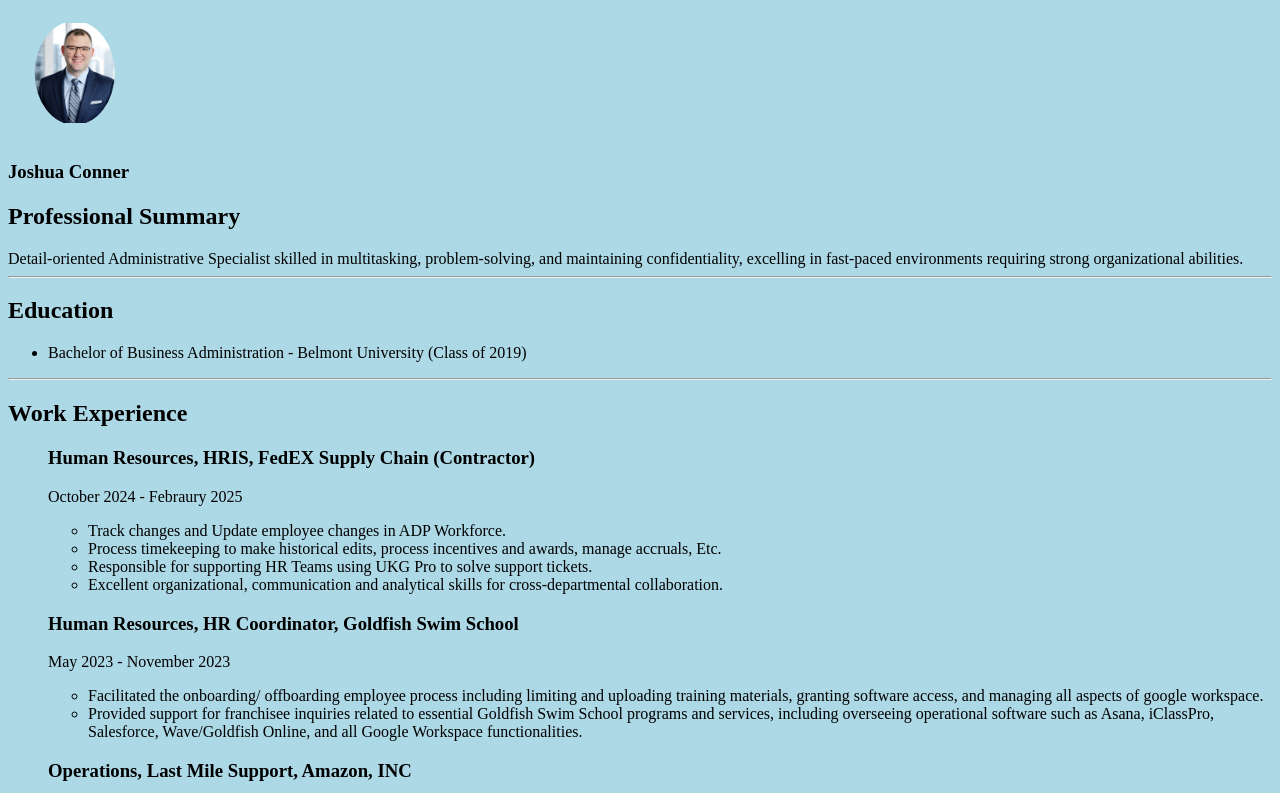
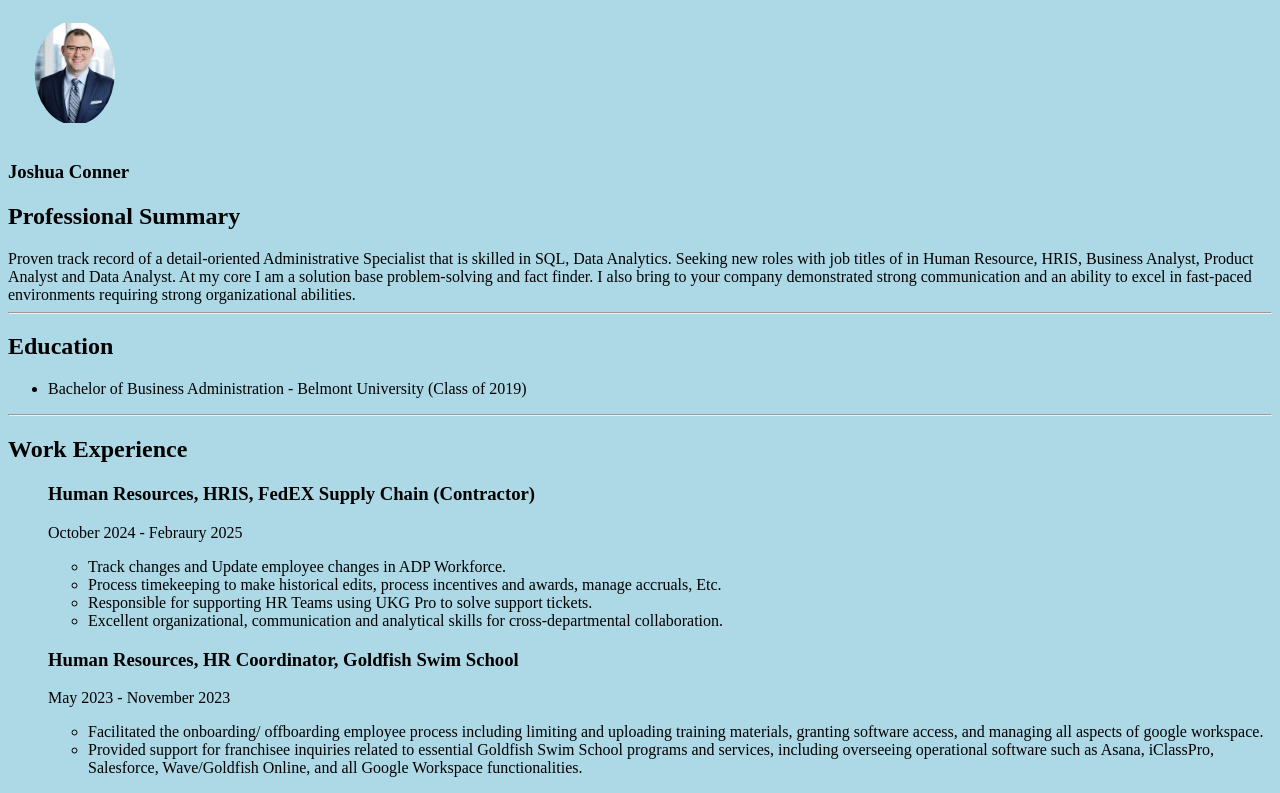
Before and after one commit to jconner34/Professional-Resume, a plain HTML site: page index.html in a window 1280 px wide. Shown: the top 793 px of the page. Drawn offline with Linux system fonts and the light colour scheme.

Commit message:
Add files via upload
Signed-off-by: jconner34 <jconner22@gmail.com>

```diff
--- a/index.html
+++ b/index.html
@@ -33,7 +33,7 @@
     <img src="./Headshot2.jpg" height="100"/>
     <h3>Joshua Conner</h3>
     <h2>Professional Summary</h2>
-    <normal>Detail-oriented Administrative Specialist skilled in multitasking, problem-solving, and maintaining confidentiality, excelling in fast-paced environments requiring strong organizational abilities.</h3></normal>
+    <normal>Proven track record of a detail-oriented Administrative Specialist that is skilled in SQL, Data Analytics. Seeking new roles with job titles of in Human Resource, HRIS, Business Analyst, Product Analyst and Data Analyst. At my core I am a solution base problem-solving and fact finder. I also bring to your company demonstrated strong communication and an ability to excel in fast-paced environments requiring strong organizational abilities.</h3></normal>
 
     <hr>
     <h2>Education</h2>
```
